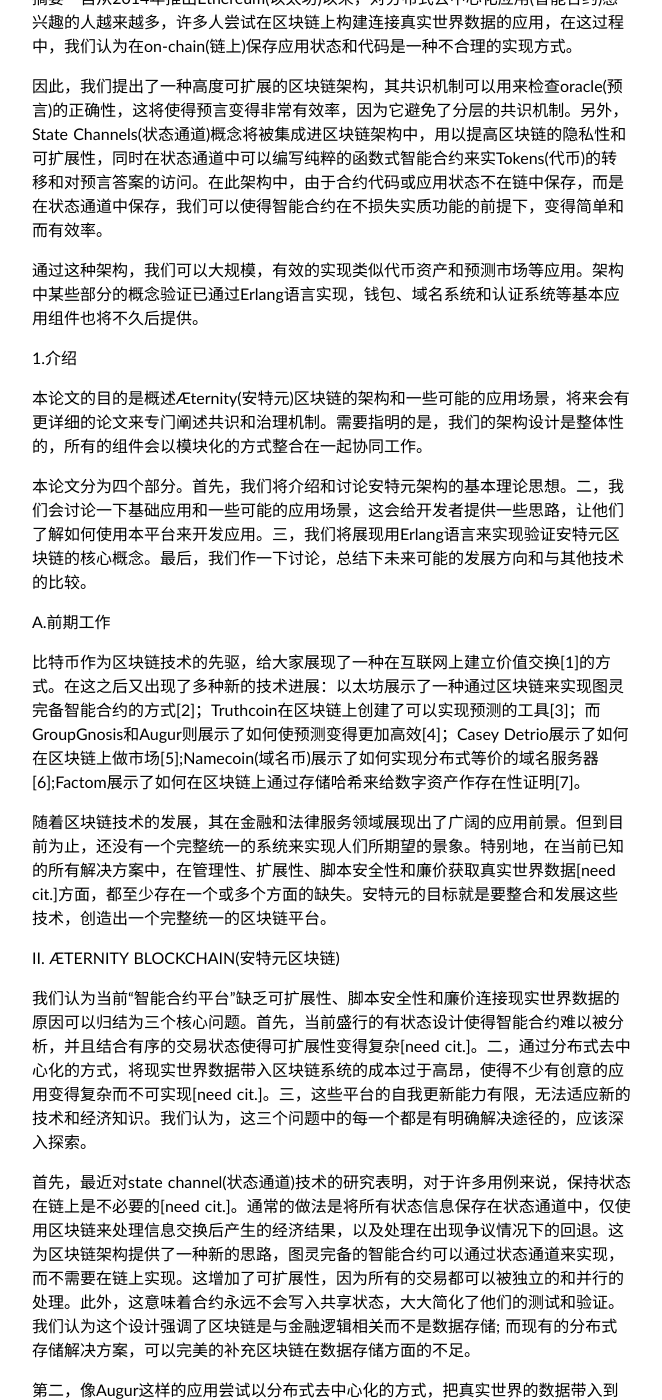
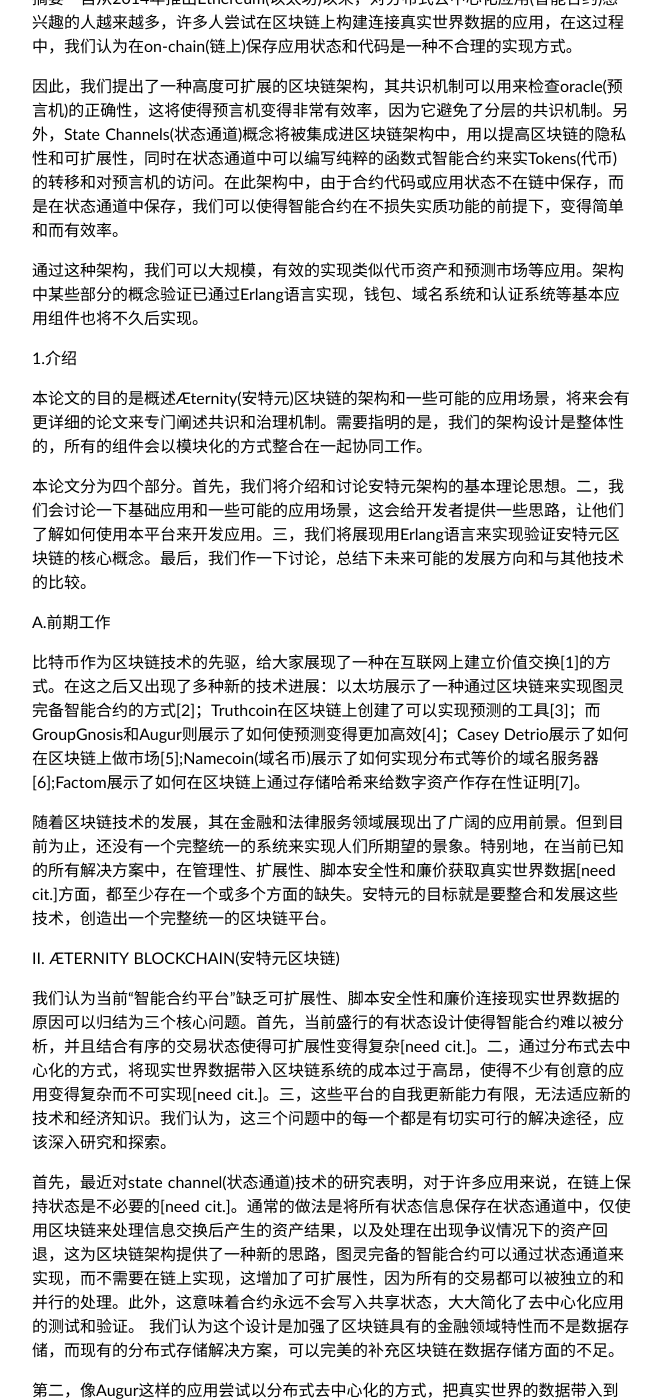
Before and after one commit to XiaoweiQian/note, a Jekyll site: the page built from _posts/2017-04-13-aeternity-whitepaper.md, in a window 1280 px wide and 1400 px high, scrolled down 337 px. Shown: the whole window, without its empty margins (308-970 px from the left). Built offline with Jekyll 4.4.1, drawn with Linux system fonts in a browser that asks for light colours; Markdown is read by kramdown in place of the engine named in the settings; some of the changed text lies outside the part shown.

Commit message:
Create 2017-04-13-aeternity-whitepaper.md

```diff
--- a/_posts/2017-04-13-aeternity-whitepaper.md
+++ b/_posts/2017-04-13-aeternity-whitepaper.md
@@ -6,7 +6,7 @@
 tags: blockchain aeternity
 ---
 ## Æternity(安特元)区块链白皮书
-*分布式无信任的函数式预言机*
+*分布式去中心化的函数式预言机*
 
 时间：2017-02-06
 
@@ -16,9 +16,9 @@
 
 摘要 - 自从2014年推出Ethereum(以太坊)以来，对分布式去中心化应用(智能合约)感兴趣的人越来越多，许多人尝试在区块链上构建连接真实世界数据的应用，在这过程中，我们认为在on-chain(链上)保存应用状态和代码是一种不合理的实现方式。
 
-因此，我们提出了一种高度可扩展的区块链架构，其共识机制可以用来检查oracle(预言)的正确性，这将使得预言变得非常有效率，因为它避免了分层的共识机制。另外，State Channels(状态通道)概念将被集成进区块链架构中，用以提高区块链的隐私性和可扩展性，同时在状态通道中可以编写纯粹的函数式智能合约来实Tokens(代币)的转移和对预言答案的访问。在此架构中，由于合约代码或应用状态不在链中保存，而是在状态通道中保存，我们可以使得智能合约在不损失实质功能的前提下，变得简单和而有效率。
+因此，我们提出了一种高度可扩展的区块链架构，其共识机制可以用来检查oracle(预言机)的正确性，这将使得预言机变得非常有效率，因为它避免了分层的共识机制。另外，State Channels(状态通道)概念将被集成进区块链架构中，用以提高区块链的隐私性和可扩展性，同时在状态通道中可以编写纯粹的函数式智能合约来实Tokens(代币)的转移和对预言机的访问。在此架构中，由于合约代码或应用状态不在链中保存，而是在状态通道中保存，我们可以使得智能合约在不损失实质功能的前提下，变得简单和而有效率。
 
-通过这种架构，我们可以大规模，有效的实现类似代币资产和预测市场等应用。架构中某些部分的概念验证已通过Erlang语言实现，钱包、域名系统和认证系统等基本应用组件也将不久后提供。
+通过这种架构，我们可以大规模，有效的实现类似代币资产和预测市场等应用。架构中某些部分的概念验证已通过Erlang语言实现，钱包、域名系统和认证系统等基本应用组件也将不久后实现。
 
 1.介绍
 
@@ -34,9 +34,9 @@
 
 II. ÆTERNITY BLOCKCHAIN(安特元区块链)
 
-我们认为当前“智能合约平台”缺乏可扩展性、脚本安全性和廉价连接现实世界数据的原因可以归结为三个核心问题。首先，当前盛行的有状态设计使得智能合约难以被分析，并且结合有序的交易状态使得可扩展性变得复杂[need cit.]。二，通过分布式去中心化的方式，将现实世界数据带入区块链系统的成本过于高昂，使得不少有创意的应用变得复杂而不可实现[need cit.]。三，这些平台的自我更新能力有限，无法适应新的技术和经济知识。我们认为，这三个问题中的每一个都是有明确解决途径的，应该深入探索。
+我们认为当前“智能合约平台”缺乏可扩展性、脚本安全性和廉价连接现实世界数据的原因可以归结为三个核心问题。首先，当前盛行的有状态设计使得智能合约难以被分析，并且结合有序的交易状态使得可扩展性变得复杂[need cit.]。二，通过分布式去中心化的方式，将现实世界数据带入区块链系统的成本过于高昂，使得不少有创意的应用变得复杂而不可实现[need cit.]。三，这些平台的自我更新能力有限，无法适应新的技术和经济知识。我们认为，这三个问题中的每一个都是有切实可行的解决途径，应该深入研究和探索。
 
-首先，最近对state channel(状态通道)技术的研究表明，对于许多用例来说，保持状态在链上是不必要的[need cit.]。通常的做法是将所有状态信息保存在状态通道中，仅使用区块链来处理信息交换后产生的经济结果，以及处理在出现争议情况下的回退。这为区块链架构提供了一种新的思路，图灵完备的智能合约可以通过状态通道来实现，而不需要在链上实现。这增加了可扩展性，因为所有的交易都可以被独立的和并行的处理。此外，这意味着合约永远不会写入共享状态，大大简化了他们的测试和验证。 我们认为这个设计强调了区块链是与金融逻辑相关而不是数据存储; 而现有的分布式存储解决方案，可以完美的补充区块链在数据存储方面的不足。
+首先，最近对state channel(状态通道)技术的研究表明，对于许多应用来说，在链上保持状态是不必要的[need cit.]。通常的做法是将所有状态信息保存在状态通道中，仅使用区块链来处理信息交换后产生的资产结果，以及处理在出现争议情况下的资产回退，这为区块链架构提供了一种新的思路，图灵完备的智能合约可以通过状态通道来实现，而不需要在链上实现，这增加了可扩展性，因为所有的交易都可以被独立的和并行的处理。此外，这意味着合约永远不会写入共享状态，大大简化了去中心化应用的测试和验证。 我们认为这个设计是加强了区块链具有的金融领域特性而不是数据存储，而现有的分布式存储解决方案，可以完美的补充区块链在数据存储方面的不足。
 
 第二，像Augur这样的应用尝试以分布式去中心化的方式，把真实世界的数据带入到区块链中-这本质上是在智能合约中建立了新的共识机制[8]，而不是利用底层区块链的共识机制来实现。 这导致其实现方式效率低下，并增加了风险。 显而易见，一种自然的实现方式是通用化底层的共识机制，使其不仅能够提供内部的状态，而且可以提供外部世界的状态。 鉴于此，有种观点认为这种共识机制可以实现对一些理论上比较复杂的结果判定，这就是oracle machine(预言机)：一个比图灵机更强大的理论机器，因为它可以回答一些无法通过计算解决的问题，比如“某场足球比赛谁能赢？“[need cit.]。
 
@@ -316,7 +316,7 @@
 
 这对于Bob来说代价有点高，因此他可能收取手续费作为补偿。如果Alice和Carol期望彼此之间进行大量交易，他们可以通过创建一个新的通道来避免这种情况，并通过哈希锁将合约转移到新通道。
 
-然而，由于保持额外的通道开放，会对流动性造成负面影响，在许多情况下，通过中间商也是可行的，特别是交易双方预计未来不会有很大的交易量的情况下。 因此，可能会出现一种通道拓扑，有钱用户通过它来实现与其他用户的无信任交易。
+然而，由于保持额外的通道开放，会对流动性造成负面影响，在许多情况下，通过中间商也是可行的，特别是交易双方预计未来不会有很大的交易量的情况下。 因此，可能会出现一种通道拓扑，有钱用户通过它来实现与其他用户的去中心化交易。
 
 应该指出的是，这并不构成单点故障，因为我们不信任这些交易发送者。 如果在一个哈希锁的秘密被揭示之前，发送者离线已经离线，则交易不会通过。 如果在之后离线，唯一可能的“负面”效应是发送者无法认领它的安币。
 
@@ -340,7 +340,7 @@
 
 Transaction(交易)：从用户发送给区块链的消息，说明用户如何使用其货币来访问区块链。
 
-State Channel(状态通道)：记录在块上的两个用户之间的关系，它使用户能够来回发送安币，并在用户之间创建由区块链强制结算的无信任智能合约。
+State Channel(状态通道)：记录在块上的两个用户之间的关系，它使用户能够来回发送安币，并在用户之间创建由区块链强制结算的去中心化智能合约。
 
 Hash(哈希)：哈希对于一个任何大小的二进制输入，都能给定一个固定大小的输出，相同的输入始终有相同的输出，不能从输出反向推导出输入。
 
```
